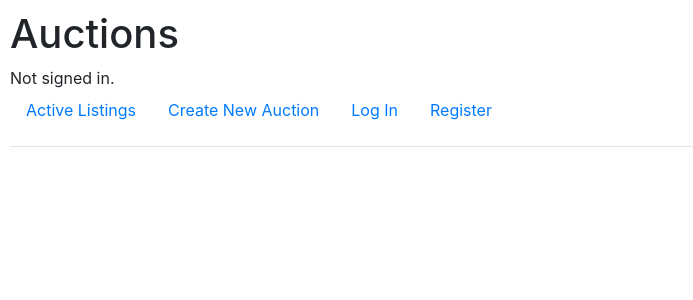
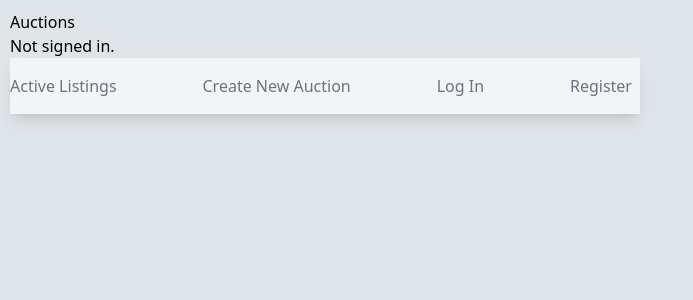
Before and after one commit to ricardo-719/auctionCommerce-project-cs50w, a Django app: page /1 in a window 1280 px wide. Shown: the top 300 px of the page, without its empty margins (0-693 px from the left). Run offline with Django 3.2, Linux system fonts and the light colour scheme; data comes from the database, SQL or seed files in the repository; both versions use the stored data as it was after the commit; some libraries are stand-ins or nearby versions.

Commit message:
Partially add styling

```diff
--- a/auctions/static/auctions/styles.css
+++ b/auctions/static/auctions/styles.css
@@ -1,5 +1,6 @@
 body {
     padding: 10px;
+    background-color: #DEE4E7;
 }
 
 #itemGeneralInfo {
@@ -17,7 +18,3 @@ body {
 .success {
     color: green;
 }
-
-/*#newListingForm {
-    margin-left: 3%;
-}*/
--- a/auctions/templates/auctions/layout.html
+++ b/auctions/templates/auctions/layout.html
@@ -4,8 +4,9 @@
 <html lang="en">
     <head>
         <title>{% block title %}Auctions{% endblock %}</title>
-        <link rel="stylesheet" href="https://stackpath.bootstrapcdn.com/bootstrap/4.4.1/css/bootstrap.min.css" integrity="sha384-Vkoo8x4CGsO3+Hhxv8T/Q5PaXtkKtu6ug5TOeNV6gBiFeWPGFN9MuhOf23Q9Ifjh" crossorigin="anonymous">
+        <!-- <link rel="stylesheet" href="https://stackpath.bootstrapcdn.com/bootstrap/4.4.1/css/bootstrap.min.css" integrity="sha384-Vkoo8x4CGsO3+Hhxv8T/Q5PaXtkKtu6ug5TOeNV6gBiFeWPGFN9MuhOf23Q9Ifjh" crossorigin="anonymous"> -->
         <link href="{% static 'auctions/styles.css' %}" rel="stylesheet">
+        <script src="https://cdn.tailwindcss.com"></script>
     </head>
     <body>
         <h1>Auctions</h1>
@@ -16,30 +17,37 @@
                 Not signed in.
             {% endif %}
         </div>
-        <ul class="nav">
-            <li class="nav-item">
-                <a class="nav-link" href="{% url 'index' %}">Active Listings</a>
+        <div class="collapse navbar-collapse flex-grow items-center g-2" id="navbarSupportedContent"></div>
+            <ul class="relative w-1/2 flex flex-wrap items-center justify-between py-4 bg-gray-100 text-gray-500
+            hover:text-gray-700 focus:text-gray-700 shadow-lg navbar navbar-expand-lg navbar-light">
+                <li class="nav-item pr-2">
+                    <a class="nav-link text-gray-500 hover:text-gray-700
+                    focus:text-gray-700 p-0" href="{% url 'index' %}">Active Listings</a>
                 </li>
-            <li>
-                <a class="nav-link" href="{% url 'newListing' %}">Create New Auction</a>
+                <li class="nav-item pr-2">
+                    <a class="nav-link text-gray-500 hover:text-gray-700
+                    focus:text-gray-700 p-0" href="{% url 'newListing' %}">Create New Auction</a>
                 </li>
                 {% if user.is_authenticated %}
-                <li class="nav-item">
-                    <a class="nav-link" href="{% url 'logout' %}">Log Out</a>
+                    <li class="nav-item pr-2">
+                        <a class="nav-link text-gray-500 hover:text-gray-700
+                        focus:text-gray-700 p-0" href="{% url 'logout' %}">Log Out</a>
                     </li>
-                <li>
+                    <li class="nav-item pr-2">
                         <a href="{% url 'inactive' %}">Closed Listings</a>
                     </li>
                 {% else %}
-                <li class="nav-item">
-                    <a class="nav-link" href="{% url 'login' %}">Log In</a>
+                    <li class="nav-item pr-2">
+                        <a class="nav-link text-gray-500 hover:text-gray-700
+                        focus:text-gray-700 p-0" href="{% url 'login' %}">Log In</a>
                     </li>
-                <li class="nav-item">
-                    <a class="nav-link" href="{% url 'register' %}">Register</a>
+                    <li class="nav-item pr-2">
+                        <a class="nav-link text-gray-500 hover:text-gray-700
+                        focus:text-gray-700 p-0" href="{% url 'register' %}">Register</a>
                     </li>
                 {% endif %}
             </ul>
-        <hr>
+        </div>
         {% block body %}
         {% endblock %}
     </body>
```
Also changed, not shown: auctions/templates/auctions/index.html (+15 -18 lines), auctions/templates/auctions/listingPage.html (+25 -13 lines), db.sqlite3. Lines whose indentation alone changed are shown as unchanged.
